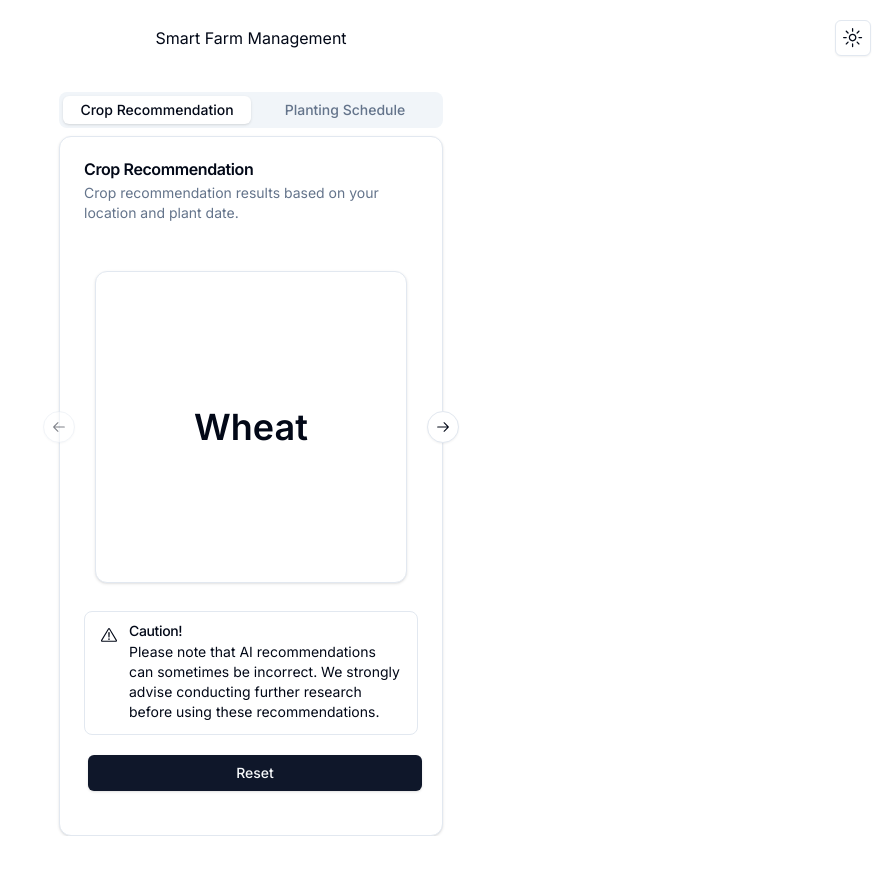
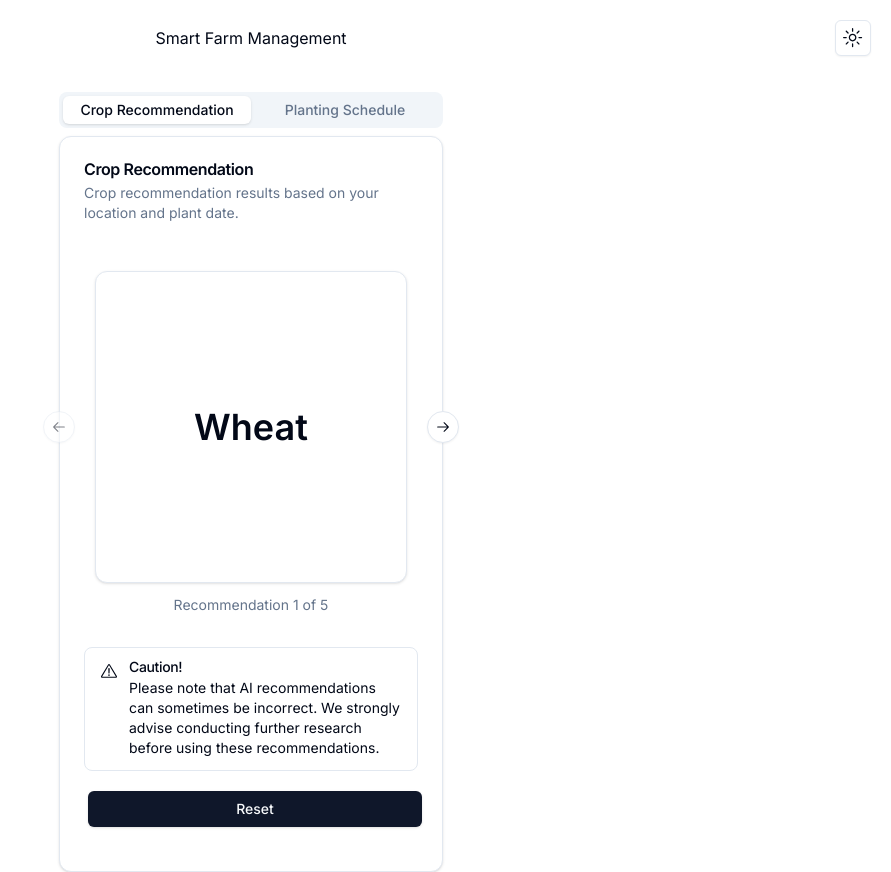
Before and after one commit to unpervertedkid/smart-farm-frontend, a Next.js app: page / in a window 1280 px wide. Both pictures are taken after a click on the button "Get Recommendation". Shown: the whole page, without its empty margins (389-1280 px from the left). Before the commit the page ends 836 px from the top, so only its background shows below. Built offline with nearby package versions, Linux system fonts and the light colour scheme.

Commit message:
feat: Added recommendation count to recommendation carousel

```diff
--- a/components/ui/crop-carousel.tsx
+++ b/components/ui/crop-carousel.tsx
@@ -1,18 +1,28 @@
-import * as React from "react"
-
-import { Card, CardContent } from "@/components/ui/card"
-import {
-    Carousel,
-    CarouselContent,
-    CarouselItem,
-    CarouselNext,
-    CarouselPrevious,
-} from "@/components/ui/carousel"
+import * as React from "react";
+import { Card, CardContent } from "@/components/ui/card";
+import { Carousel, CarouselContent, CarouselItem, CarouselNext, CarouselPrevious, CarouselApi } from "@/components/ui/carousel";
 
 export default function CropCarousel({ crops }: { crops: string[] }) {
+    const [api, setApi] = React.useState<CarouselApi>();
+    const [current, setCurrent] = React.useState(0);
+    const [count, setCount] = React.useState(0);
+
+    React.useEffect(() => {
+        if (!api) {
+            return;
+        }
+
+        setCount(api.scrollSnapList().length);
+        setCurrent(api.selectedScrollSnap() + 1);
+
+        api.on("select", () => {
+            setCurrent(api.selectedScrollSnap() + 1);
+        });
+    }, [api]);
+
     return (
-        <div className="flex justify-center pt-5">
-            <Carousel className="w-full max-w-xs">
+        <div className="flex flex-col items-center pt-5">
+            <Carousel setApi={setApi} className="w-full max-w-xs">
                 <CarouselContent>
                     {crops.map((crop, index) => (
                         <CarouselItem key={index}>
@@ -29,6 +39,9 @@ export default function CropCarousel({ crops }: { crops: string[] }) {
                 <CarouselPrevious />
                 <CarouselNext />
             </Carousel>
+            <div className="py-2 text-center text-sm text-muted-foreground">
+                Recommendation {current} of {count}
+            </div>
         </div>
-    )
+    );
 }
```
